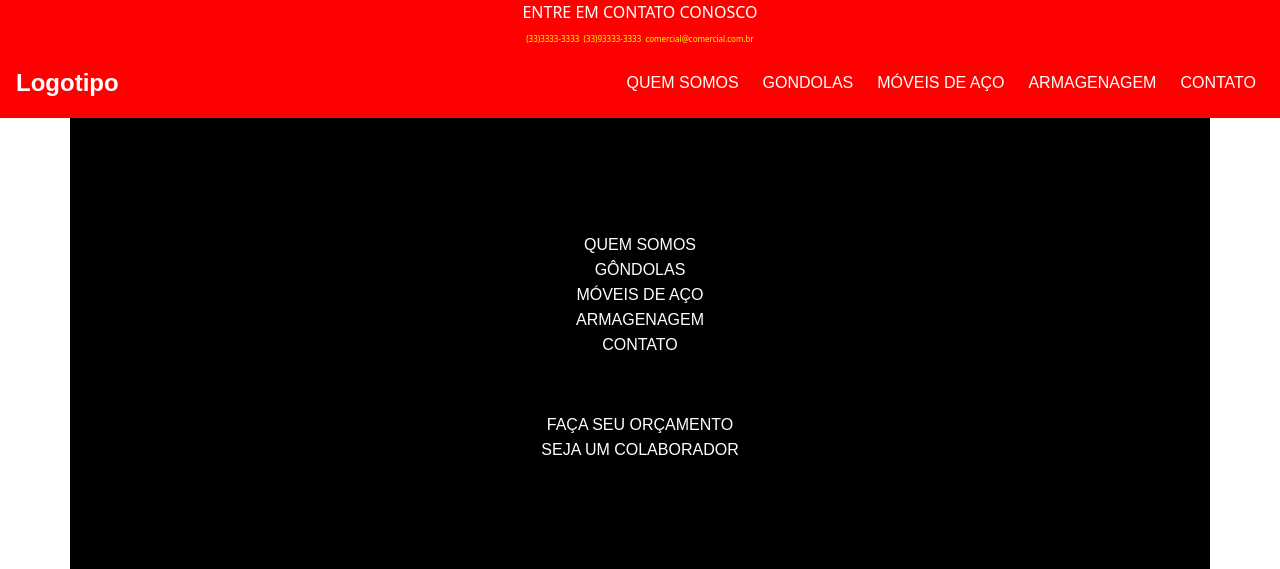
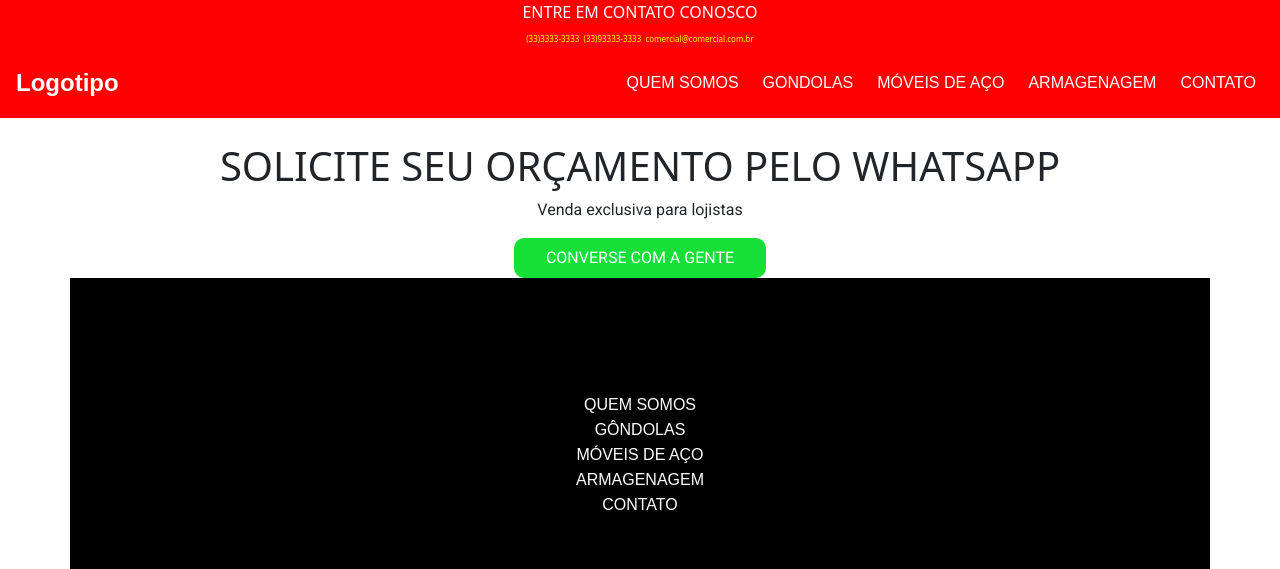
Before and after one commit to matheussantosws/Desafio-Front-Estagio, a plain HTML site: page index.html in a window 1280 px wide. Shown: the top 569 px of the page. Drawn offline with nearby package versions, Linux system fonts and the light colour scheme.

Commit message:
update card vendas
construção do card vendas

```diff
--- a/index.html
+++ b/index.html
@@ -92,9 +92,22 @@
     </div>
     <button type="submit" class="botao">ENVIAR MEU CADASTRO</button>
   </form>
-
-
 -->
+    <div class="card-vendas">
+      <div class="log-zap">
+        <img src="" alt="">
+      </div>
+      <div class="card-info-vendas">
+        <h1>
+          SOLICITE SEU ORÇAMENTO
+          PELO WHATSAPP
+        </h1>
+        <p class="p-vendas">
+          Venda exclusiva para lojistas
+        </p>
+        <button type="submit" class="btn-vendas">CONVERSE COM A GENTE</button>
+      </div>
+    </div>
 
 
 
--- a/style.css
+++ b/style.css
@@ -144,9 +144,30 @@ a:hover {
 }
 
 
+/*============= MAIN - VENDAS ===============*/
 
+.card-vendas {
+  width: 100%;
+}
 
+.card-info-vendas {
+  text-align: center;
+}
 
+.p-vendas {
+  font-family: 'Roboto', sans-serif;
+  font-weight: 400;
+}
+
+.btn-vendas {
+  border: none;
+  background-color: rgb(22, 224, 56);
+  text-align: center;
+  border-radius: 10px;
+  padding: 8px 32px 8px 32px;
+  font-family: 'Roboto', sans-serif;
+  font-weight: 400;
+}
 
 
 
```
